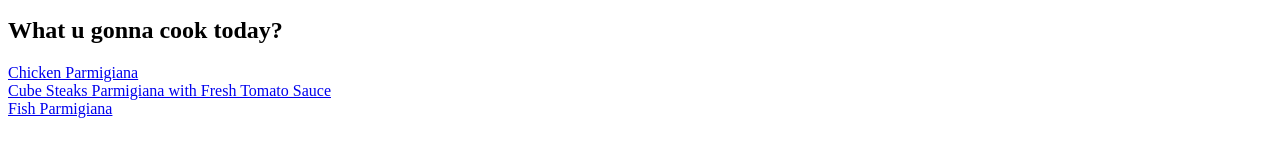
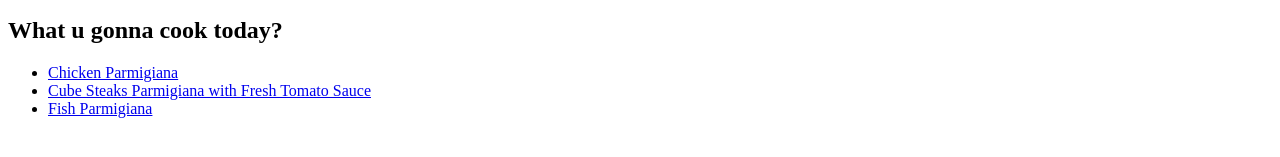
Before and after one commit to jeanvictoraraujo/odin-recipes, a plain HTML site: page index.html in a window 1280 px wide. Shown: the part 473-630 px from the top of the page. Drawn offline with Linux system fonts and the light colour scheme.

Commit message:
Include unordered list in recipes.

```diff
--- a/index.html
+++ b/index.html
@@ -15,10 +15,16 @@
     />
     <p>Let's go to the recipes</p>
     <h2>What u gonna cook today?</h2>
-    <a href="./recipes/chicken_parmigiana.html">Chicken Parmigiana</a><br />
-    <a href="./recipes/cube_steaks_parmigiana.html"
-      >Cube Steaks Parmigiana with Fresh Tomato Sauce</a
-    ><br />
-    <a href="./recipes/fish_parmigiana.html">Fish Parmigiana</a>
+    <ul>
+      <li>
+        <a href="./recipes/chicken_parmigiana.html">Chicken Parmigiana</a>
+      </li>
+      <li>
+        <a href="./recipes/cube_steaks_parmigiana.html"
+          >Cube Steaks Parmigiana with Fresh Tomato Sauce</a
+        >
+      </li>
+      <li><a href="./recipes/fish_parmigiana.html">Fish Parmigiana</a></li>
+    </ul>
   </body>
 </html>
```
